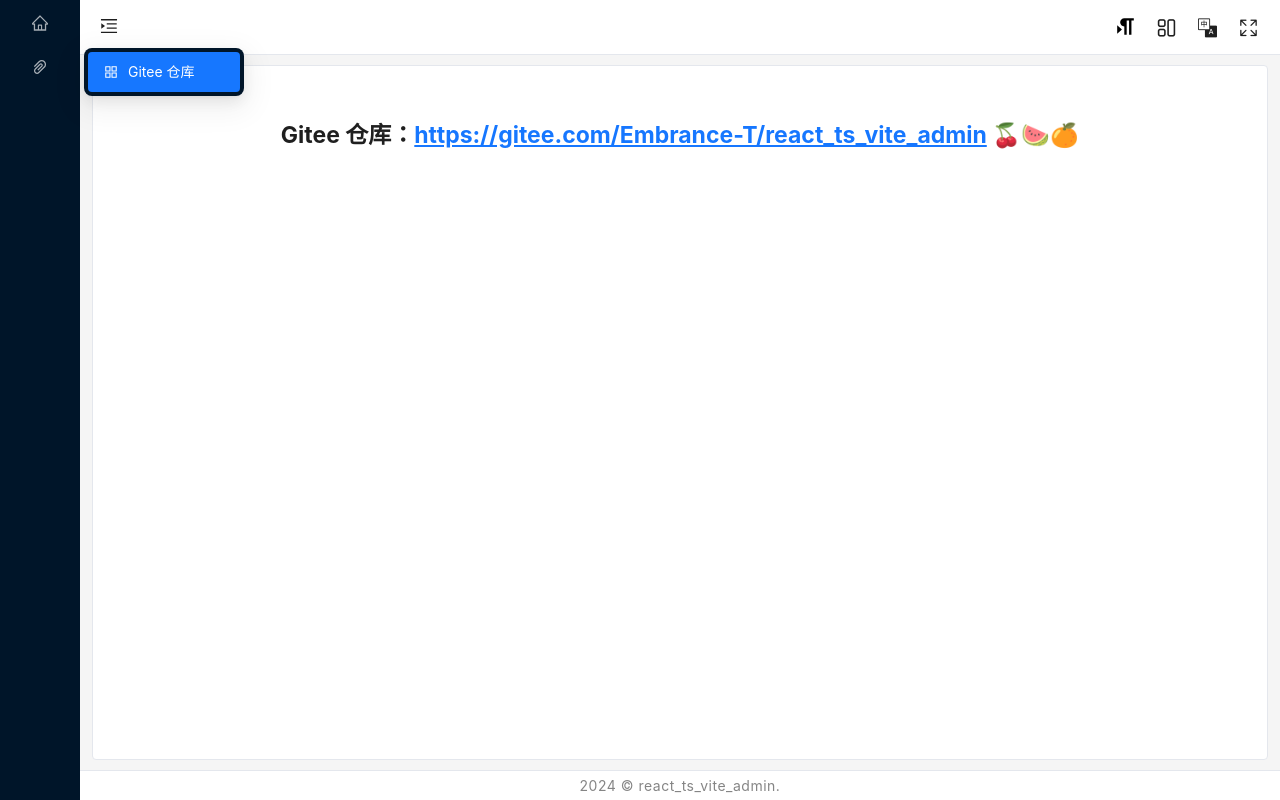
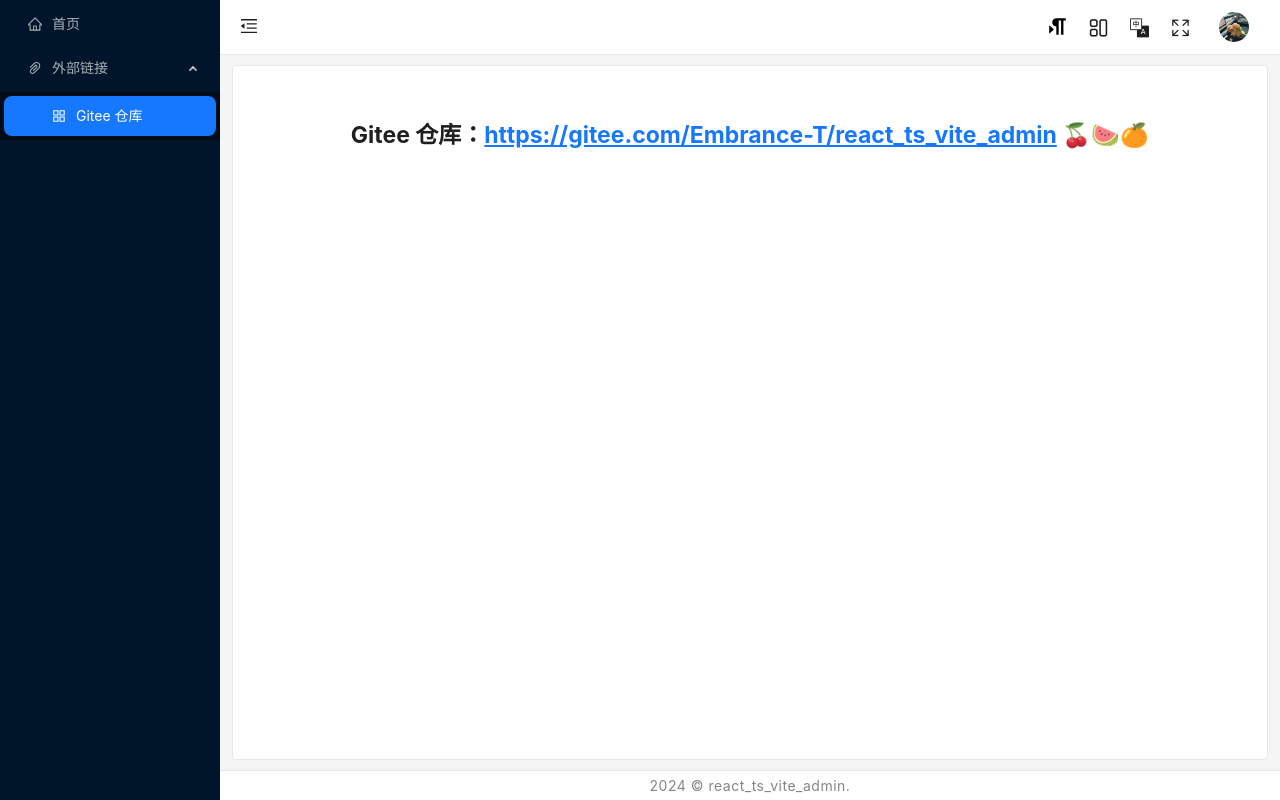
Before and after one commit to onresize/react-ts-vite-admin, a React (Vite) app: page /link/gitee in a window 1280 px wide. Built offline with nearby package versions, Linux system fonts and the light colour scheme; what mobx-persist-store would draw is missing.

Commit message:
chore:修改配置

```diff
--- a/package.json
+++ b/package.json
@@ -21,6 +21,7 @@
     "classnames": "^2.5.1",
     "dayjs": "^1.11.10",
     "i18next": "^23.10.1",
+    "js-cookie": "^3.0.5",
     "js-md5": "^0.8.3",
     "lodash-es": "^4.17.21",
     "mobx": "^6.12.0",
--- a/src/components/Loading/index.tsx
+++ b/src/components/Loading/index.tsx
@@ -1,8 +1,12 @@
-import { Spin } from "antd";
-import "./index.less";
+import { Spin } from 'antd'
+import './index.less'
 
-const Loading = ({ tip = "Loading" }: { tip?: string }) => {
-	return <Spin tip={tip} size="large" className="request-loading" />;
-};
+const Loading = ({ tip = 'Loading' }: { tip?: string }) => {
+  return (
+    <Spin tip={tip} size="large" className="request-loading">
+      <></>
+    </Spin>
+  )
+}
 
-export default Loading;
+export default Loading
--- /dev/null
+++ b/src/layout/components/Header/components/AvatarIcon.tsx
@@ -0,0 +1,54 @@
+import { Avatar, Modal, Menu, Dropdown, message } from 'antd'
+import { ExclamationCircleOutlined } from '@ant-design/icons'
+import { useLocation, useNavigate } from 'react-router-dom'
+import { HOME_URL } from '@/config/config'
+import { removeToken } from '@/utils/authCookie'
+import avatar from '@/assets/images/avatar.png'
+
+const style = {
+  margin: '0 30px 0 6px',
+}
+
+const AvatarIcon = (_props: any) => {
+  const navigate = useNavigate()
+  const { pathname } = useLocation()
+
+  // 退出登录
+  const logout = () => {
+    Modal.confirm({
+      title: '温馨提示 🧡',
+      icon: <ExclamationCircleOutlined />,
+      content: '是否确认退出登录?',
+      okText: '确认',
+      cancelText: '取消',
+      onOk: () => {
+        removeToken()
+        message.success('退出登录成功！')
+        navigate('/login')
+      },
+    })
+  }
+
+  // Dropdown Menu
+  const items = [
+    {
+      key: '1',
+      label: <span className="dropdown-item">首页</span>,
+      onClick: () => navigate(HOME_URL),
+      disabled: pathname === HOME_URL ? true : false,
+    },
+    {
+      key: '2',
+      label: <span className="dropdown-item">退出登录</span>,
+      onClick: logout,
+    },
+  ]
+
+  return (
+    <Dropdown menu={{ items }} placement="bottom" arrow trigger={['click']}>
+      <Avatar size="default" src={avatar} {...{ style }} />
+    </Dropdown>
+  )
+}
+
+export default AvatarIcon
--- a/src/layout/components/Header/index.tsx
+++ b/src/layout/components/Header/index.tsx
@@ -4,6 +4,7 @@
 import ComponentSize from './components/ComponentSize'
 import Language from './components/Language'
 import Fullscreen from './components/Fullscreen'
+import AvatarIcon from './components/AvatarIcon'
 import './index.less'
 
 const LayoutHeader = () => {
@@ -25,6 +26,7 @@
         <ComponentSize />
         <Language />
         <Fullscreen />
+        <AvatarIcon />
       </div>
     </Header>
   )
--- a/src/layout/components/Menu/index.tsx
+++ b/src/layout/components/Menu/index.tsx
@@ -2,6 +2,8 @@
 import { useLocation, useNavigate } from 'react-router-dom'
 import { Menu, Spin } from 'antd'
 import type { MenuProps } from 'antd'
+import { observer } from 'mobx-react-lite'
+import useStore from '@/mobx/index'
 import classnames from 'classnames'
 import * as Icons from '@ant-design/icons'
 import {
@@ -13,10 +15,11 @@
 import './index.less'
 import { menuArr } from '@/api/localRoutes.json'
 
-const LayoutMenu: React.FC = (_props: any) => {
+const LayoutMenu: React.FC = observer((_props: any) => {
   const { pathname } = useLocation()
   const [selectKeys, setSelectKeys] = useState<string[]>([pathname]) // 指定高亮选中
   const [openKeys, setOpenKeys] = useState<string[]>([]) // 指定展开项
+  const { header } = useStore()
 
   // 刷新页面保持高亮
   useEffect(() => {
@@ -98,6 +101,14 @@
     window.onresize = () => {
       const screenWidth = document.body.clientWidth
       screenWidth <= 950 ? setBool(true) : setBool(false)
+      // console.log(' screenWidth:', screenWidth)
+
+      if (!header.isCollapse && screenWidth < 1200) {
+        header.updateCollapse(true)
+      }
+      if (header.isCollapse && screenWidth > 1200) {
+        header.updateCollapse(false)
+      }
     }
   }
 
@@ -128,6 +139,6 @@
       </Spin>
     </div>
   )
-}
+})
 
 export default LayoutMenu
--- a/src/layout/index.tsx
+++ b/src/layout/index.tsx
@@ -1,4 +1,4 @@
-import React from 'react'
+import React, { useEffect } from 'react'
 import { Outlet } from 'react-router-dom'
 import { Layout } from 'antd'
 import useStore from '@/mobx/index'
--- a/src/mobx/modules/header.ts
+++ b/src/mobx/modules/header.ts
@@ -7,7 +7,7 @@
 
 class Header {
 
-  isCollapse = true
+  isCollapse = false // false：展开
   language = 'en'
   componentSize = 'middle'
   direction = 'ltr'
--- a/src/pages/login/components/LoginForm.tsx
+++ b/src/pages/login/components/LoginForm.tsx
@@ -5,6 +5,7 @@
 import { Login } from '@/api/interface'
 import { loginApi } from '@/api/modules/login'
 import { HOME_URL } from '@/config/config'
+import { setToken } from '@/utils/authCookie'
 import { useTranslation } from 'react-i18next'
 import {
   UserOutlined,
@@ -30,6 +31,7 @@
       setLoading(true)
       loginForm.password = md5(loginForm.password)
       const { data } = await loginApi(loginForm)
+      setToken(data?.access_token)
       message.success('登录成功！')
       navigate(HOME_URL)
     } finally {
--- /dev/null
+++ b/src/utils/authCookie.ts
@@ -0,0 +1,15 @@
+import Cookies from 'js-cookie'
+
+const TokenKey = 'X-Access-Token'
+
+export function getToken() {
+  return Cookies.get(TokenKey)
+}
+
+export function setToken(token) {
+  return Cookies.set(TokenKey, token)
+}
+
+export function removeToken() {
+  return Cookies.remove(TokenKey)
+}
--- a/vite.config.ts
+++ b/vite.config.ts
@@ -39,7 +39,7 @@
       port: viteEnv.VITE_PORT,
       open: viteEnv.VITE_OPEN,
       cors: true,
-      // 开启本地https服务
+      // 开启本地https服务: https://xiaoshen.blog.csdn.net/article/details/135893188
       https: {
         key: fs.readFileSync('certs/localhost+3-key.pem'),
         cert: fs.readFileSync('certs/localhost+3.pem')
```
Also changed, not shown: src/config/config.ts (+4 -4 lines), src/assets/images/avatar.png, 1 other file (tests, documents, lock files or other folders).
